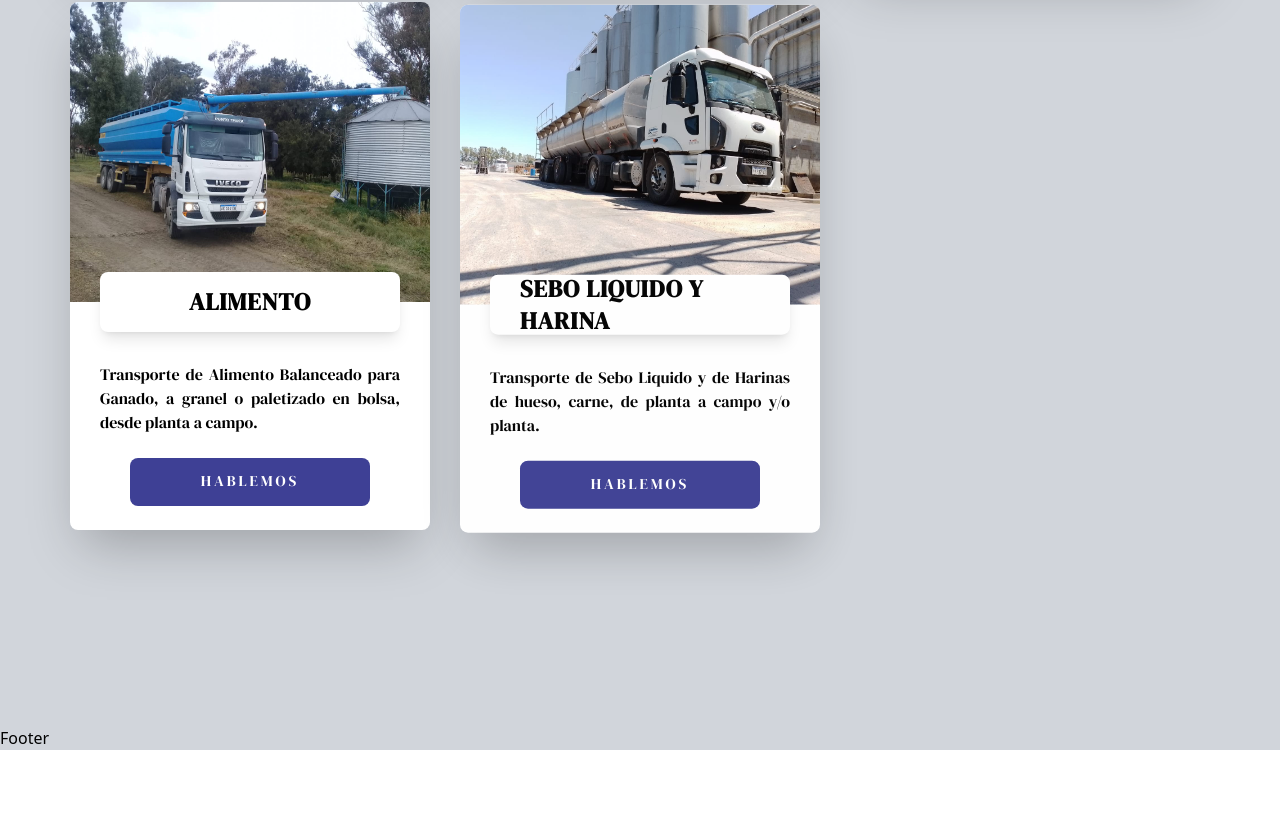
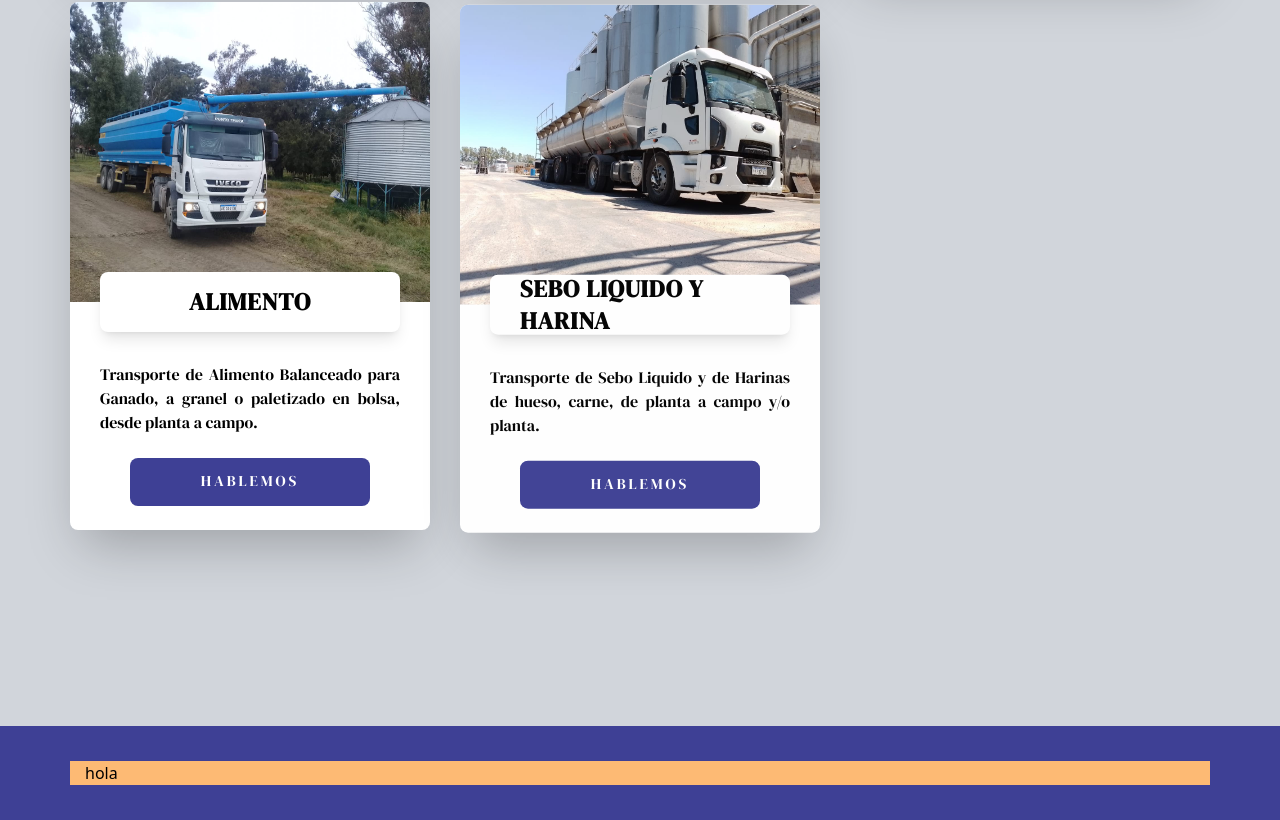
Before and after one commit to ThomasBrets/NecoRuta, a React (Vite) app: page / in a window 1280 px wide. Shown: the part 1627-2447 px from the top of the page. Before the commit the page ends 2377 px from the top, so only its background shows below. Built offline with nearby package versions, Linux system fonts and the light colour scheme.

Commit message:
start footer

```diff
--- a/index.html
+++ b/index.html
@@ -1,5 +1,5 @@
 <!DOCTYPE html>
-<html lang="en">
+<html lang="en" class="zoom-90">
   <head>
     <meta charset="UTF-8" />
     <link rel="icon" type="image/svg+xml" href="/src/assets/logo/roundLogo.jpg" />
@@ -11,6 +11,7 @@
       rel="stylesheet"
     />
     <title>NecoRuta S.A.</title>
+
   </head>
   <body>
     <div id="root"></div>
--- a/src/components/Footer.jsx
+++ b/src/components/Footer.jsx
@@ -2,7 +2,11 @@ import React from 'react'
 
 const Footer = () => {
   return (
-    <footer className="">Footer</footer>
+    <footer className="bg-primary py-[35px]">
+      <div className="container mx-auto flex justify-between bg-orange-300">
+      hola
+      </div>
+    </footer>
   )
 }
 
--- a/src/components/Transporte.jsx
+++ b/src/components/Transporte.jsx
@@ -40,7 +40,7 @@ const Transporte = ({ transporte, index }) => {
     variants={cardVariants(index * 0.4, isVisible)}
     initial="hidden"
     animate="show"
-    className="min-h-[430px] bg-white shadow-2xl rounded-lg group">
+    className="min-h-[500px] bg-white shadow-2xl rounded-lg group">
       {/* img */}
       <div className="overflow-hidden">
         <img
--- a/src/components/Transportes.jsx
+++ b/src/components/Transportes.jsx
@@ -12,12 +12,12 @@ const Transportes = () => {
 
   return (
     <section id="#transportes" className="py-24">
-      <div className="container mx-auto lg:px-0">
+      <div className="container mx-auto lg:px-0" >
         <div className="text-center">
           <div className="font-primary uppercase tracking-[6px] text-[18px]">
             Necoruta S.A.
           </div>
-          <div className="font-primary text-[45px] mb-0">Transportes</div>
+          <div className="font-primary text-[45px] mb-4">Transportes</div>
         </div>
         <div className="grid grid-cols-1 max-w-sm mt-[120px] mx-auto gap-[30px] lg:grid-cols-3 lg:max-w-none lg:mx-0">
           {transport.map((transporte, index) => {
--- a/tailwind.config.js
+++ b/tailwind.config.js
@@ -30,7 +30,10 @@ export default {
     backgroundImage:{
       oficina:"url('./assets/ofi/ofi1.jpg')",
       camiones:"url('./assets/img/11.jpg')"
-    }
+    },
+    zoom: {
+      '90': '90%',
+    },
   },
   plugins: [],
 }
```
